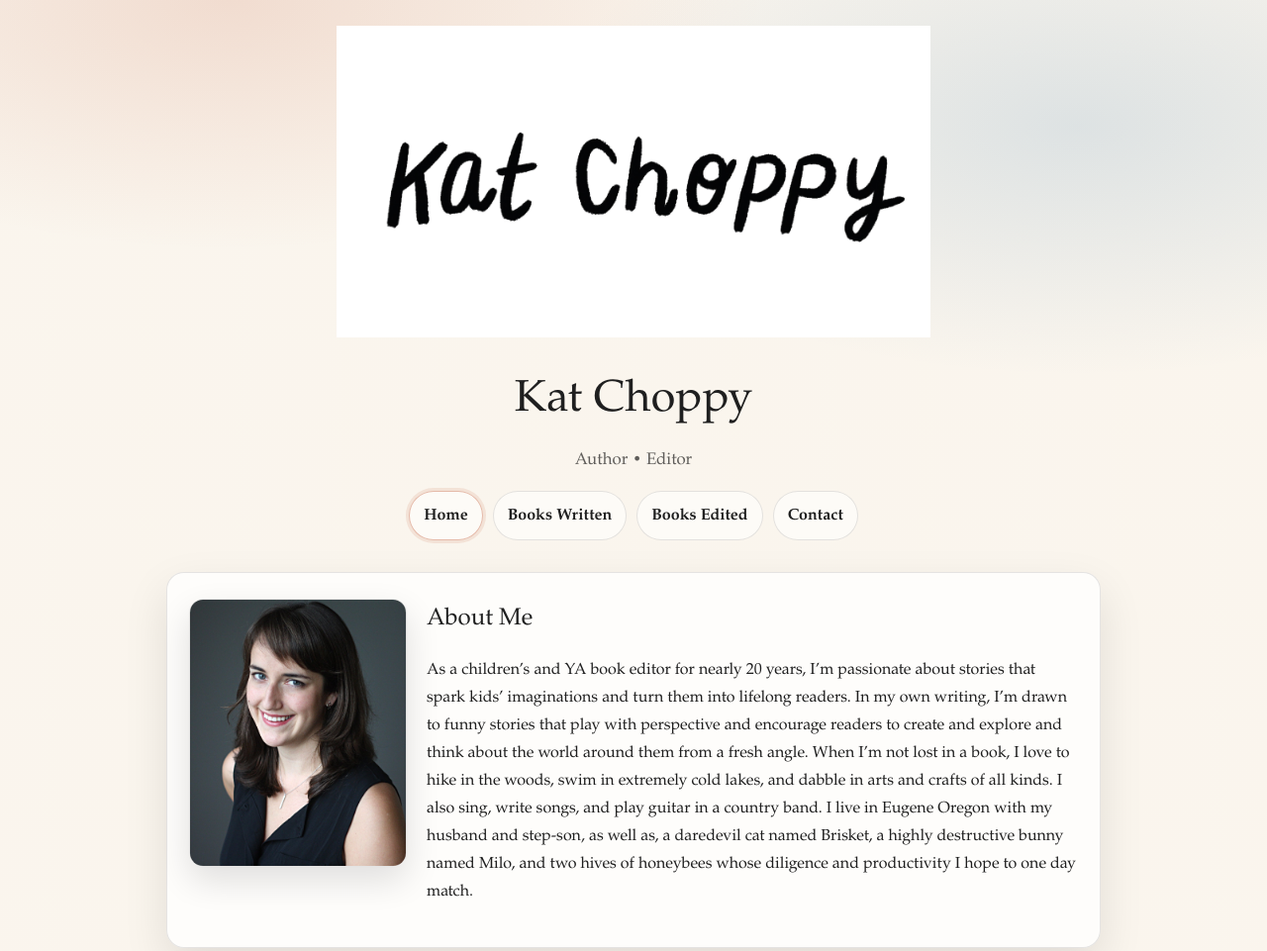
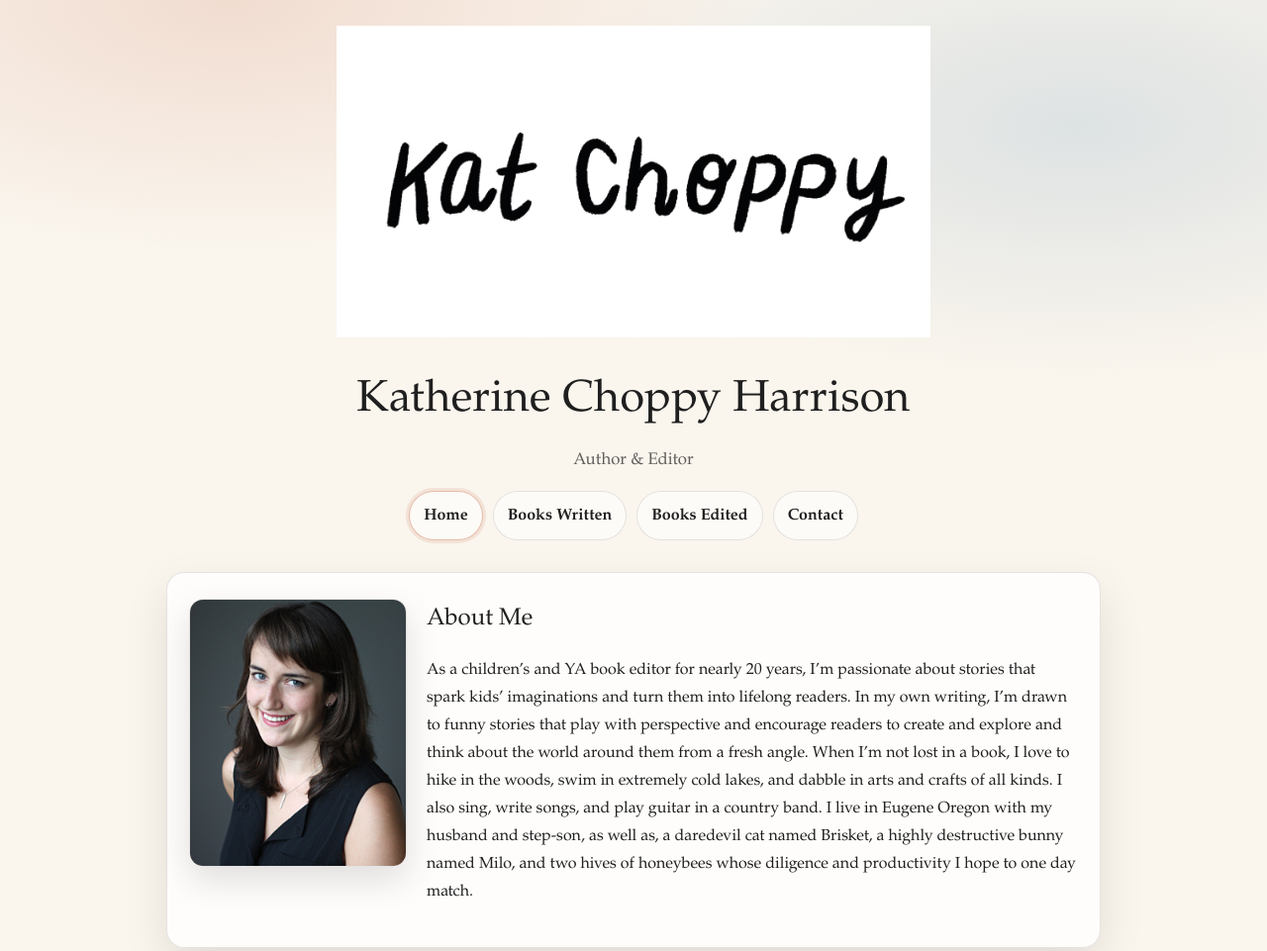
Before and after one commit to katchoppy/Katchoppy.github.io, a plain HTML site: page index.html in a window 1280 px wide. Shown: the top 961 px of the page at 99% size. Drawn offline with Linux system fonts and the light colour scheme.

Commit message:
Update index.html

```diff
--- a/index.html
+++ b/index.html
@@ -3,7 +3,7 @@
 <head>
   <meta charset="UTF-8" />
   <meta name="viewport" content="width=device-width, initial-scale=1" />
-  <title>Author & Editor</title>
+  <title>Kat Choppy - Author</title>
   <link rel="stylesheet" href="styles.css" />
 </head>
 <body>
@@ -14,8 +14,8 @@
     </a>
 
     <!-- Keep real text for accessibility/SEO, but visually subtle -->
-    <h1 class="site-title">Kat Choppy</h1>
-    <p class="tagline">Author • Editor</p>
+    <h1 class="site-title">Katherine Choppy Harrison</h1>
+    <p class="tagline">Author & Editor</p>
 
     <nav class="nav">
       <a href="index.html" class="active">Home</a>
```
